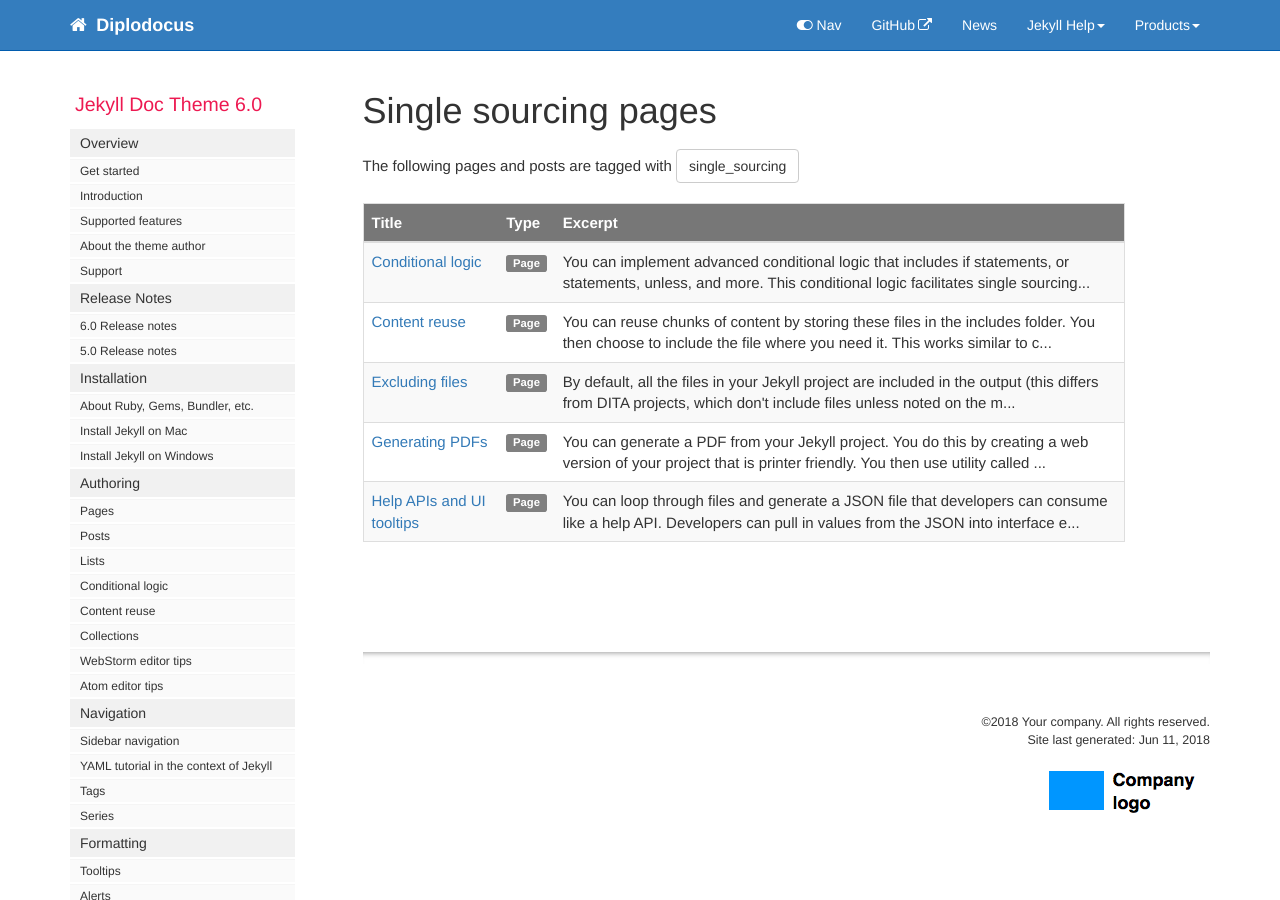
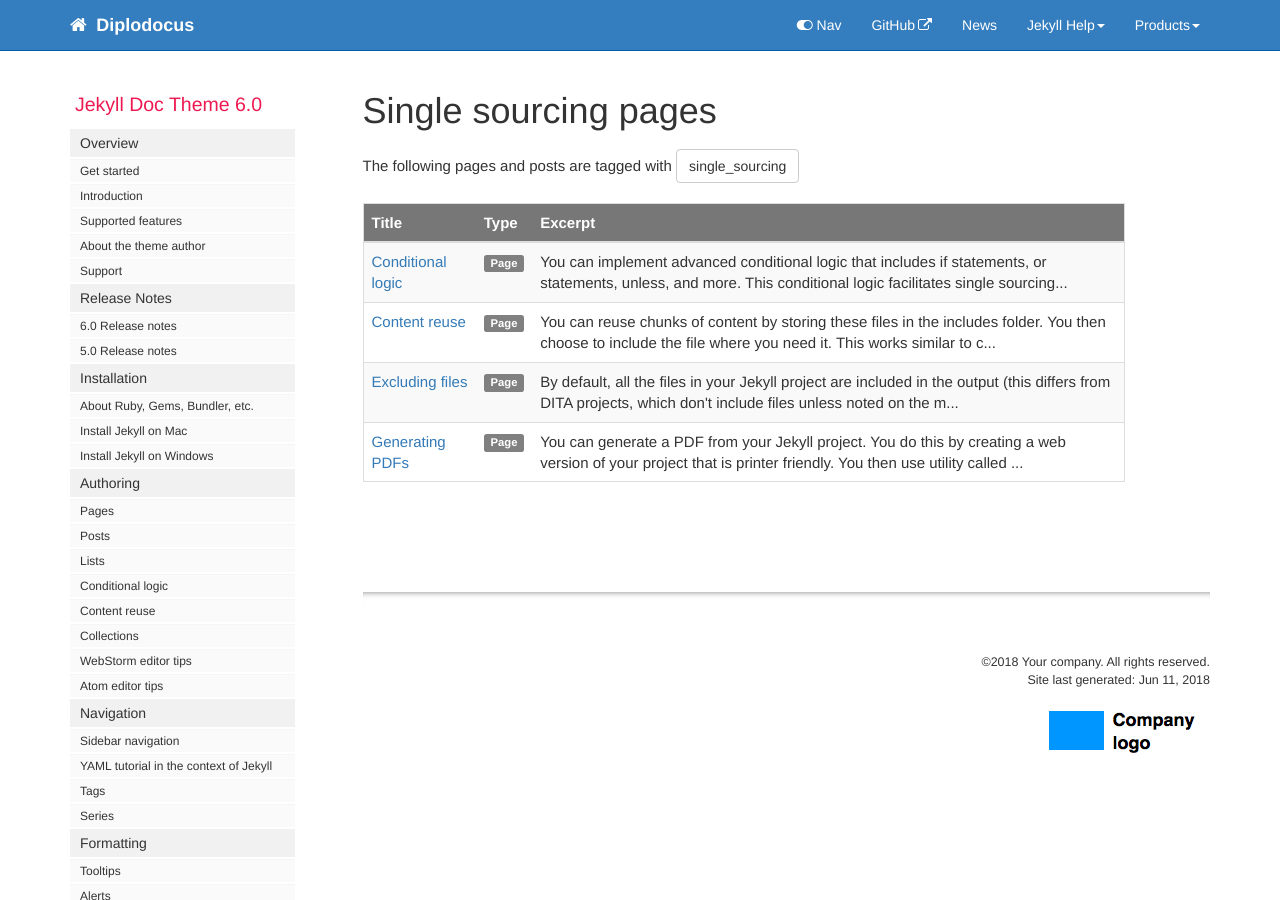
Before and after one commit to vduseev/diplodocus, a Jekyll site: the page built from docs/pages/tags/tag_single_sourcing.md, in a window 1280 px wide. Built offline with Jekyll 4.4.1, drawn with Linux system fonts in a browser that asks for light colours; nearby versions of some CDN libraries; comment, search, counter and statistics services are not loaded; part of the change alters nothing that is shown; some of the changed text lies outside the part shown.

Commit message:
Got rid of help apis page

````diff
--- a/_data/sidebars/mydoc_sidebar.yml
+++ b/_data/sidebars/mydoc_sidebar.yml
@@ -204,10 +204,6 @@ entries:
       url: /mydoc_generating_pdfs.html
       output: web, pdf
 
-    - title: Help APIs and UI tooltips
-      url: /mydoc_help_api.html
-      output: web, pdf
-
     - title: Search configuration
       url: /mydoc_search_configuration.html
       output: web, pdf
--- a/docs/pages/mydoc/mydoc_help_api.md
+++ /dev/null
@@ -1,362 +0,0 @@
----
-title: Help APIs and UI tooltips
-tags: [publishing, single_sourcing, content_types]
-last_updated: July 3, 2016
-keywords: API, content API, UI text, inline help, context-sensitive help, popovers, tooltips
-summary: "You can loop through files and generate a JSON file that developers can consume like a help API. Developers can pull in values from the JSON into interface elements, styling them as popovers for user interface text, for example. The beauty of this method is that the UI text remains in the help system (or at least in a single JSON file delivered to the dev team) and isn't hard-coded into the UI."
-sidebar: mydoc_sidebar
-permalink: mydoc_help_api.html
-folder: mydoc
----
-
-## Full code demo of content API
-
-You can create a help API that developers can use to pull in content.
-
-For the full code demo, see the notes in the [Tooltips file](tooltips.html).
-
-In this demo, the popovers pull in and display content from the information in a <a target="_blank" href="tooltips.json">tooltips.json</a> file located in the same directory.
-
-Instead of placing the JSON source in the same directory, you could also host the JSON file on another site.
-
-Additionally, instead of tooltip popovers, you could also print content directly to the page. Basically, whatever you can stuff into a JSON file, developers can integrate it onto a page.
-
-## Diagram overview
-
-Here's a diagram showing the basic idea of the help API:
-
-<img src="images/helpapi.svg" style="width: 650px;"/>
-
-Is this really an API? Well, sort of. The help content is pushed out into a JSON file that other websites and applications can easily consume. The endpoints don't deliver different data based on parameters added to a URL. But the overall concept is similar to an API: you have a client requesting resources from a server.
-
-Note that in this scenario, the help is openly accessible on the web. If you have a private system, it's more complicated.
-
-To deliver help this way using Jekyll, follow the steps in each of the sections below.
-
-## 1. Create a "collection" for the help content
-
-A collection is another content type that extends Jekyll beyond the use of pages and posts. Call the collection "tooltips."
-
-Add the following information to your configuration file to declare your collection:
-
-```
-collections:
-  tooltips:
-    output: false
-```
-
-In your Jekyll project's root directory, create a new folder called "_tooltips" and put every page that you want to be part of that tooltips collection inside that folder.
-
-In Jekyll, folders that begin with an underscore ("_") aren't included in the output. However, in the collection information that you add to your configuration file, if you change `output` to `true`, the tooltips folder will appear in the output, and each page inside tooltips will be generated. You most likely don't want this for tooltips (you just want the JSON file), so make the `output` setting `false`.
-
-## 2. Create tooltip definitions in a YAML file
-
-Inside the \_data folder, create a YAML file called something like definitions.yml. Add the definitions for each of your tooltips here like this:
-
-```yaml
-basketball: "Basketball is a sport involving two teams of five players each competing to put a ball through a small circular rim 10 feet above the ground. Basketball requires players to be in top physical condition, since they spend most of the game running back and forth along a 94-foot-long floor."
-```
-
-The definition of basketball is stored this data file so that you can re-use it in other parts of the help as well. You'll likely want the definition to appear not only in the tooltip in the UI, but also in the regular documentation as well.
-
-## 3. Create pages in your collection
-
-Create pages inside your new tooltips collection (that is, inside the \_tooltips folder). Each page needs to have a unique `id` in the frontmatter as well as a `product`. Then reference the definition you created in the definitions.yml file.
-
-Here's an example:
-
-```yaml
-{% raw %}
----
-doc_id: basketball
-product: mydoc
----
-
-{{site.data.definitions.basketball}}{% endraw %}
-```
-
-(Note: Avoid using `id`, as it seems to generate out as `/tooltips/basketball` instead of just `basketball.)
-
-You need to create a separate file for each tooltip you want to deliver.
-
-The product attribute is required in the frontmatter to distinguish the tooltips produced here from the tooltips for other products in the same \_tooltips folder. When creating the JSON file, Jekyll will iterate through all the pages inside \_tooltips, regardless of any subfolders included here.
-
-## 4. Create a JSON file that loops through your collection pages
-
-Now it's time to create a JSON file with Liquid code that iterates through our tooltip collection and grabs the information from each tooltip file.
-
-Inside your project's pages directory (e.g., mydoc), add a file called "tooltips.json." (You can use whatever name you want.) Add the following to your JSON file:
-
-{% raw %}
-```liquid
----
-layout: null
-search: exclude
----
-
-{
-"entries":
-[
-{% for page in site.tooltips %}
-{
-"doc_id": "{{ page.doc_id }}",
-"body": "{{ page.content | strip_newlines | replace: '\', '\\\\' | replace: '"', '\\"' }}"
-} {% unless forloop.last %},{% endunless %}
-{% endfor %}
-]
-}
-
-```
-{% endraw %}
-
-This code will loop through all pages in the tooltips collection and insert the `id` and `body` into key-value pairs for the JSON code. Here's an example of what that looks like after it's processed by Jekyll in the site build:
-
-```json
-{
-  "entries": [
-    {
-      "doc_id": "baseball",
-      "body": "{{site.data.definitions.baseball}}"
-    },
-    {
-      "doc_id": "basketball",
-      "body": "{{site.data.definitions.basketball}}"
-    },
-    {
-      "doc_id": "football",
-      "body": "{{site.data.definitions.football}}"
-    },
-    {
-      "doc_id": "soccer",
-      "body": "{{site.data.definitions.soccer}}"
-    }
-  ]
-}
-```
-
-You can also view the same JSON file here: <a target="_blank" href="tooltips.json">tooltips.json</a>.
-
-You can add different fields depending on how you want the JSON to be structured. Here we just have to fields: `doc_id` and `body`. And the JSON is looking just in the tooltips collection that we created.
-
-{% include tip.html content="Check out [Google's style guide](https://google-styleguide.googlecode.com/svn/trunk/jsoncstyleguide.xml) for JSON. These best practices can help you keep your JSON file valid." %}
-
-Note that you can create different JSON files that specialize in different content. For example, suppose you have some getting started information. You could put that into a different JSON file. Using the same structure, you might add an `if` tag that checks whether the page has frontmatter that says `type: getting_started` or something. Or you could put the content into separate collection entirely (different from tooltips).
-
-By chunking up your JSON files, you can provide a quicker lookup. (I'm not sure how big the JSON file can be before you experience any latency with the jQuery lookup.)
-
-## 5. Build your site and look for the JSON file
-
-When you build your site, Jekyll will iterate through every page in your _tooltips folder and put the page id and body into this format. In the output, look for the JSON file in the tooltips.json file. You'll see that Jekyll has populated it with content. This is because of the triple hyphen lines in the JSON file &mdash; this instructs Jekyll to process the file.
-
-## 6. Allow CORS access to your help if stored on a remote server
-
-You can simply deliver the JSON file to devs to add to the project. But if you have the option, it's best to keep the JSON file stored in your own help system. Assuming you have the ability to update your content on the fly, this will give you completely control over the tooltips without being tied to a specific release window.
-
-When people make calls to your site *from other domains*, you must allow them access to get the content. To do this, you have to enable something called CORS (cross origin resource sharing) within the server where your help resides.
-
-In other words, people are going to be executing calls to reach into your site and grab your content. Just like the door on your house, you have to unlock it so people can get in. Enabling CORS is unlocking it.
-
-How you enable CORS depends on the type of server.
-
-If your server setup allows htaccess files to override general server permissions, create an .htaccess file and add the following:
-
-```
-Header set Access-Control-Allow-Origin "*"
-```
-
-Store this in the same directory as your project. This is what I've done in a directory on my web host (bluehost.com). Inside http://idratherassets.com/wp-content/apidemos/, I uploaded a file called ".htaccess" with the preceding code.
-
-After I uploaded it, I renamed it to .htaccess, right-clicked the file and set the permissions to 774.
-
-To test whether your server permissions are set correctly, open a terminal and run the following curl command pointing to your tooltips.json file:
-
-```
-curl -I http://idratherassets.com/wp-content/apidemos/tooltips.json
-```
-
-The `-I` command tells cURL to return the request header only.
-
-If the server permissions are set correctly, you should see the following line somewhere in the response:
-
-```xml
-Access-Control-Allow-Origin: *
-```
-
-If you don't see this response, CORS isn't allowed for the file.
-
-If you have an AWS S3 bucket, you can supposedly add a CORS configuration to the bucket permissions. Log into AWS S3 and click your bucket. On the right, in the Permissions section, click **Add CORS Configuration**. In that space, add the following policy:
-
-```xml
-<CORSConfiguration>
- <CORSRule>
-   <AllowedOrigin>*</AllowedOrigin>
-   <AllowedMethod>GET</AllowedMethod>
- </CORSRule>
-</CORSConfiguration>
-```
-
-(Although this should work, in my experiment it doesn't. And I'm not sure why...)
-
-In other server setups, you may need to edit one of your Apache configuration files. See [Enable CORS](http://enable-cors.org/server.html) or search online for ways to allow CORS for your server.
-
-If you don't have CORS enabled, users will see a CORS error/warning message in the console of the page making the request.
-
-{% include tip.html content="If enabling CORS is problematic, you could always just send developers the tooltips.json file and ask them to place it on their own server." %}
-
-## 7. Explain how developers can access the help
-
-Developers can access the help using the `.get` method from jQuery, among other methods. Here's an example of how to get tooltips for basketball, baseball, football, and soccer:
-
-```js
-{% raw %}var url = "tooltips.json";
-
-         $.get( url, function( data ) {
-
-          /* Bootstrap popover text is defined inside a data-content attribute inside an element. That's
-          why I'm using attr here. If you just want to insert content on the page, use append and remove the data-content argument from the parentheses.*/
-
-             $.each(data.entries, function(i, page) {
-                 if (page.doc_id == "basketball") {
-                     $( "#basketball" ).attr( "data-content", page.body );
-                 }
-
-                 if (page.doc_id == "baseball") {
-                     $( "#baseball" ).attr( "data-content", page.body );
-                 }
-                 if (page.doc_id == "football") {
-                     $( "#football" ).attr( "data-content", page.body );
-                 }
-
-                 if (page.doc_id == "soccer") {
-                     $( "#soccer" ).attr( "data-content", page.body );
-                 }
-
-
-                 });
-             });{% endraw %}
-```
-
-View the <a target="_blank" href="tooltips.html" class="noCrossRef">tooltip demo</a> for a demonstration. See the source code for full code details.
-
-The `url` in the demo is relative, but you could equally point it to an absolute path on a remote host assuming CORS is enabled on the host.
-
-The `each` method looks through all the JSON content to find the item whose `page.id` is equal to `basketball`. It then looks for an element on the page named `#basketball` and adds a `data-content` attribute to that element.
-
-{% include warning.html content="Make sure your JSON file is valid. Otherwise, this method won't work. I use the [JSON Formatter extension for Chrome](https://chrome.google.com/webstore/detail/json-formatter/bcjindcccaagfpapjjmafapmmgkkhgoa?hl=en). When I go to the tooltips.json page in my browser, the JSON content &mdash; if valid &mdash; is nicely formatted (and includes some color coding). If the file isn't valid, it's not formatted and there isn't any color. You can also check the JSON formatting using [JSON Formatter and Validator](http://jsonformatter.curiousconcept.com/). If your JSON file isn't valid, identify the problem area using the validator and troubleshoot the file causing issues. It's usually due to some code that isn't escaping correctly." %}
-
-Why `data-content`? Well, in this case, I'm using [Bootstrap popovers](http://getbootstrap.com/javascript/#popovers) to display the tooltip content. The `data-content` attribute is how Bootstrap injects popovers.
-
-Here's the section on the page where the popover is inserted:
-
-```
-<p>Basketball <span class="glyphicon glyphicon-info-sign" id="basketball" data-toggle="popover"></span></p>
-```
-
-Notice that I just have `id="basketball"` added to this popover element. Developers merely need to add a unique ID to each tooltip they want to pull in the help content. Either you tell developers the unique ID they should add, or ask them what IDs they added (or just tell them to use an ID that matches the field's name).
-
-In order to use jQuery and Bootstrap, you'll need to add the appropriate references in the head tags of your page:
-
-```js
-<link rel="stylesheet" href="https://maxcdn.bootstrapcdn.com/bootstrap/3.3.2/css/bootstrap.min.css">
-<script src="https://ajax.googleapis.com/ajax/libs/jquery/1.11.2/jquery.min.js"></script>
-<script src="https://maxcdn.bootstrapcdn.com/bootstrap/3.3.2/js/bootstrap.min.js"></script>
-
-<script type="text/javascript">
-$(document).ready(function(){
-    $('[data-toggle="popover"]').popover({
-        placement : 'right',
-        trigger: 'hover',
-        html: true
-    });
-```
-
-Again, see the <a class="noCrossRef" href="tooltips.html">Tooltip Demo</a> for a demo of the full code.
-
-Note that even though you reference a Bootstrap JS script, Bootstrap's popovers require you to initialize them using the above code as well &mdash; they aren't turned on by default.
-
-View the source code of the <a target="_blank" href="tooltips.html" class="noCrossRef">tooltip demo</a> for the full comments.
-
-## 8. Create easy links to embed the help in your help site
-
-You might also want to insert the same content into different parts of your help site. For example, if you have tooltips providing definitions for fields, you'll probably want to create a page in your help that lists those same definitions.
-
-You could use the same method developers use to pull help content into their applications. But it will probably be easier to simply use Jekyll's tags for doing it.
-
-Here's how you would reuse the content:
-
-
-```html
-{% raw %}<h2>Reuse Demo</h2>
-
-
-<table>
-<thead>
-<tr>
-<th>Sport</th>
-<th>Comments</th>
-</tr>
-</thead>
-<tbody>
-
-<tr>
-<td>Basketball</td>
-<td>{{site.data.definitions.basketball}}</td>
-</tr>
-
-<tr>
-<td>Baseball</td>
-<td>{{site.data.definitions.baseball}}</td>
-</tr>
-
-<tr>
-<td>Football</td>
-<td>{{site.data.definitions.football}}</td>
-</tr>
-
-<tr>
-<td>Soccer</td>
-<td>{{site.data.definitions.soccer}}</td>
-</tr>
-</tbody>
-</table>{% endraw %}
-```
-
-And here's the code:
-
-<h2>Reuse Demo</h2>
-
-
-<table>
-<thead>
-<tr>
-<th>Sport</th>
-<th>Comments</th>
-</tr>
-</thead>
-<tbody>
-
-<tr>
-<td>Basketball</td>
-<td>{{site.data.definitions.basketball}}</td>
-</tr>
-
-<tr>
-<td>Baseball</td>
-<td>{{site.data.definitions.baseball}}</td>
-</tr>
-
-<tr>
-<td>Football</td>
-<td>{{site.data.definitions.football}}</td>
-</tr>
-
-<tr>
-<td>Soccer</td>
-<td>{{site.data.definitions.soccer}}</td>
-</tr>
-</tbody>
-</table>
-
-Now you have both documentation and UI tooltips generated from the same definitions file.
-
-{% include links.html %}
````
